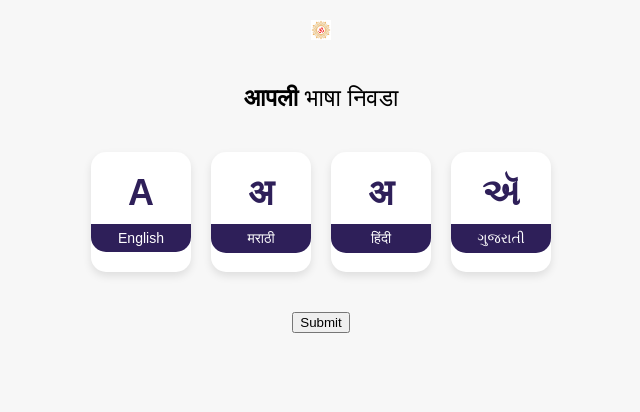
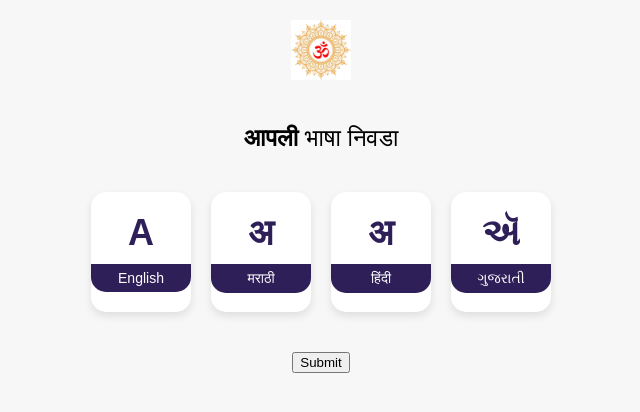
Before and after one commit to manojfulare2354/VSSCT, a plain HTML site: page index.html in a window 1280 px wide. Shown: the whole page, without its empty margins (319-959 px from the left). Drawn offline with Linux system fonts and the light colour scheme.

Commit message:
Update index.html

```diff
--- a/index.html
+++ b/index.html
@@ -122,7 +122,7 @@
 
   <div class="header-pattern">
     <!-- Optional: you can add SVG or image pattern -->
-    <img src="img/om.webp"... alt="Pattern" height="20px" />
+    <img src="img/om.webp"... alt="Pattern" height="60px" />
   </div>
 
   <div class="language-title">
```
